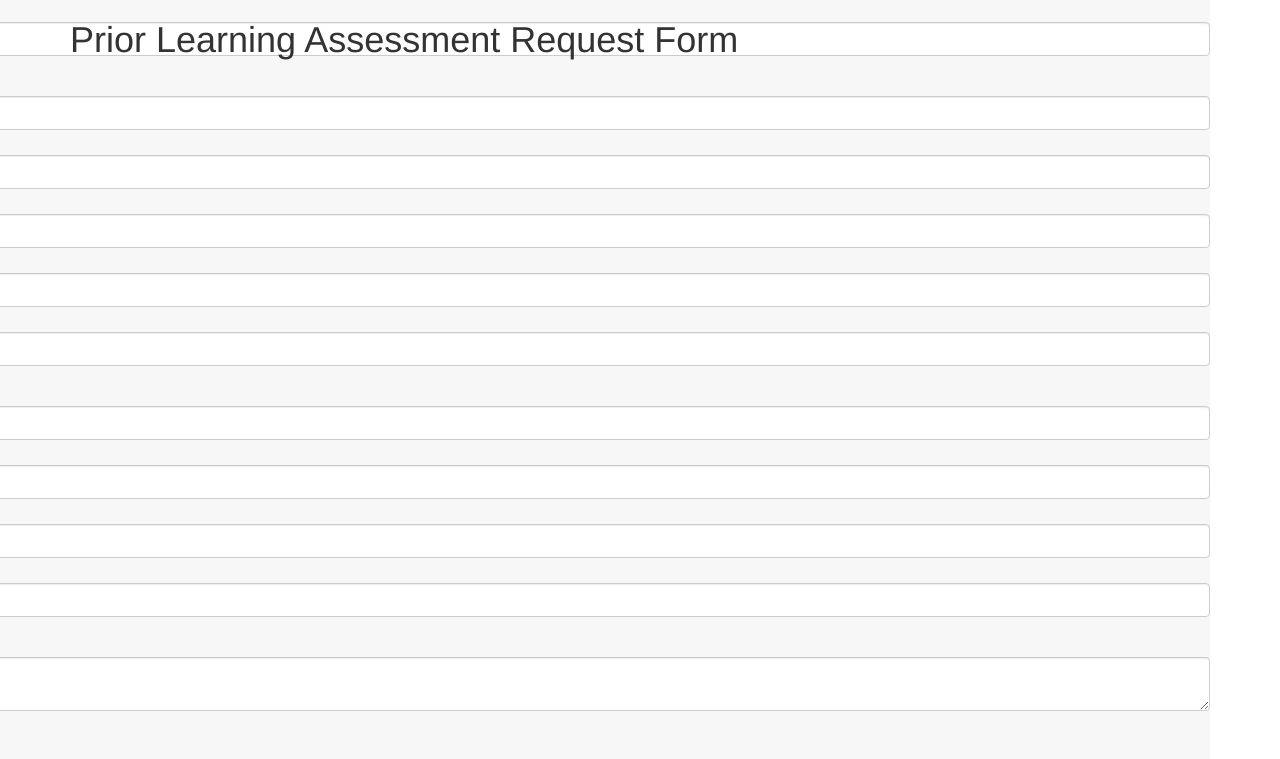
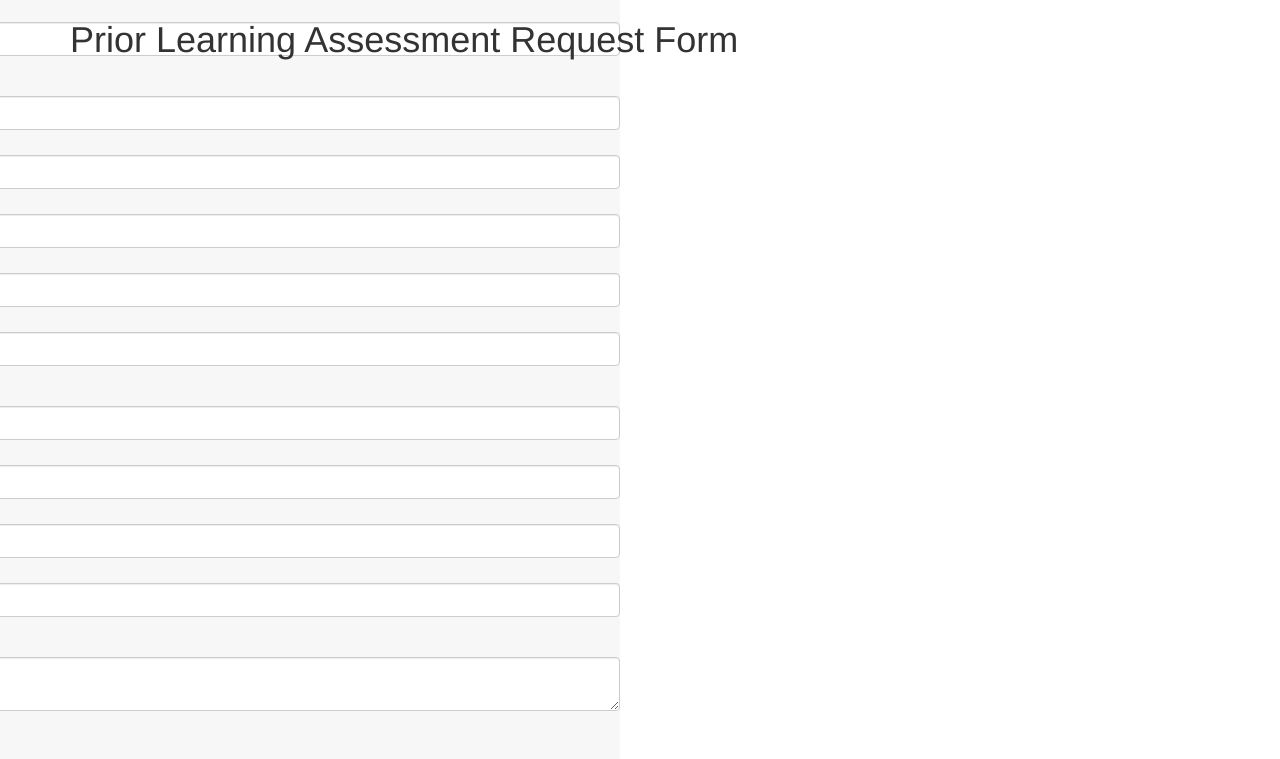
Before and after one commit to h4r3krsna/IT486_pla_project, a PHP site: page /views/student_form.php in a window 1280 px wide. Shown: the top 759 px of the page. Run offline with PHP 8.4, Linux system fonts and the light colour scheme.

Commit message:
Form styling adjustment

```diff
--- a/views/student_form.php
+++ b/views/student_form.php
@@ -9,10 +9,11 @@
 
         #wrapper
         {
-            /*width: 800px;*/
+            width: 800px;
             margin:0 auto;
             background:#f7f7f7;
             left:50%;
+            top:25%;
             margin-left:-250px;
             margin-top:-250px;
         }
```
